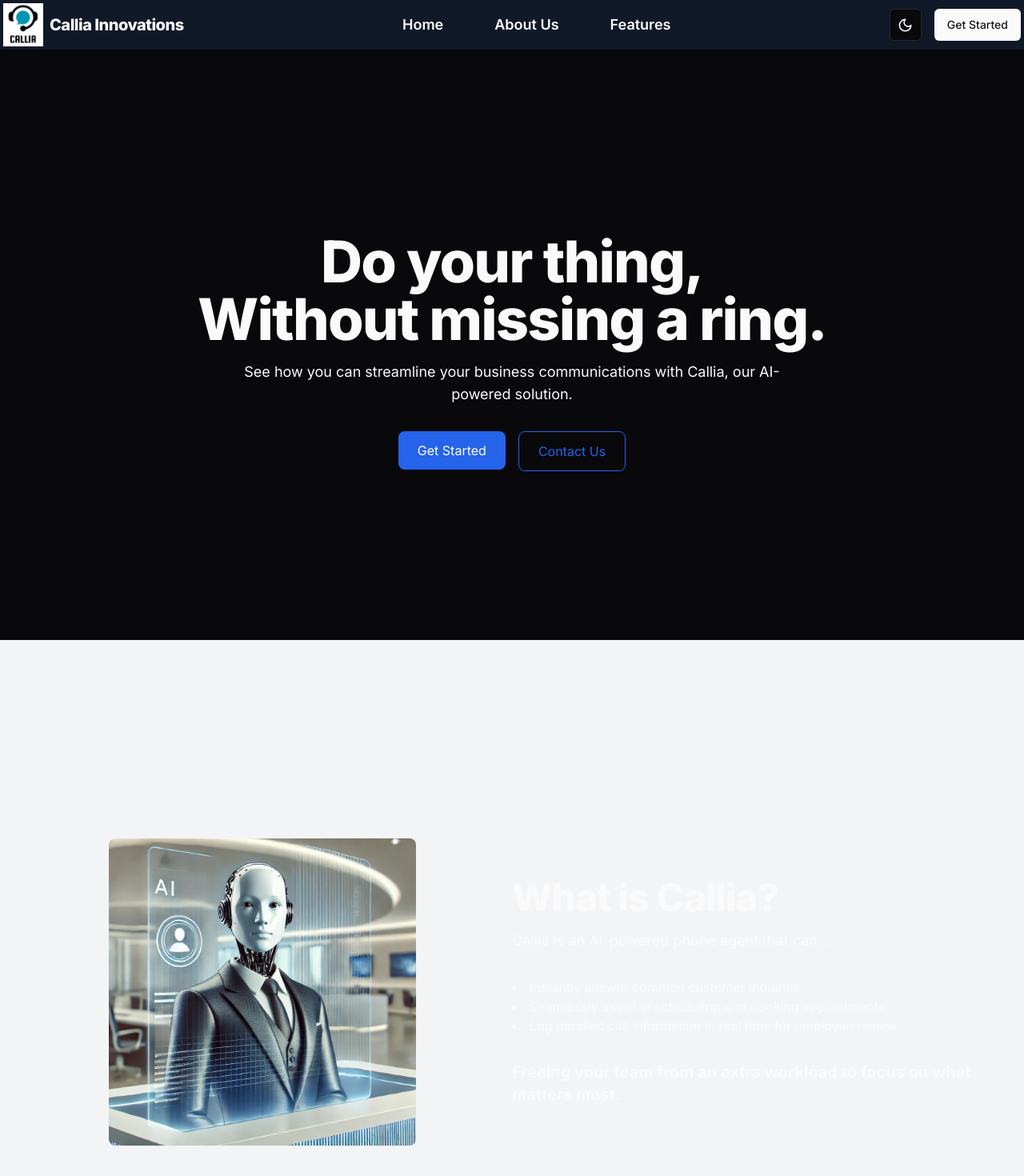
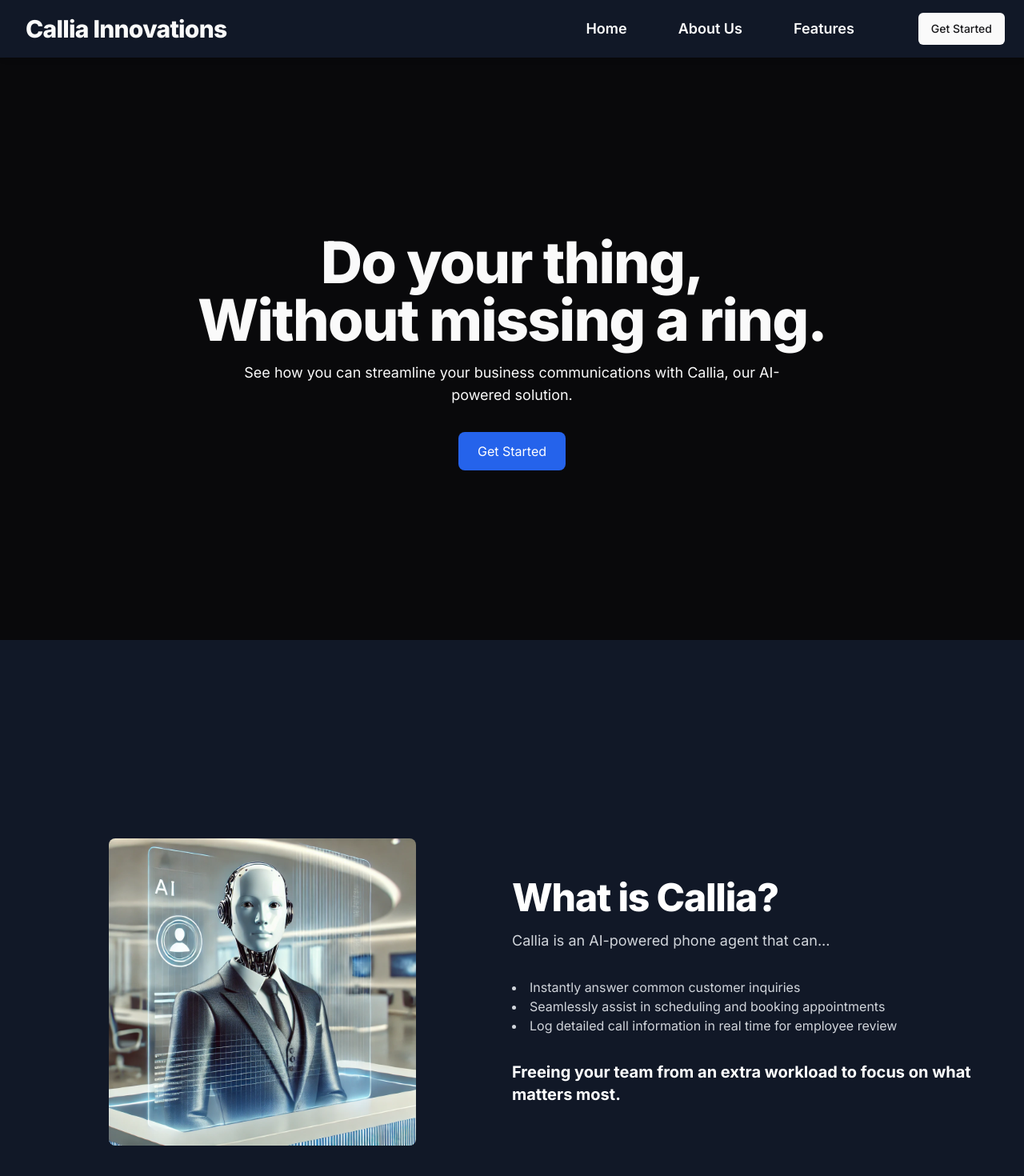
Before and after one commit to nebilawako/calliawebsite, a Next.js app in the folder client/: page / in a window 1280 px wide. Shown: the top 1470 px of the page at 80% size. Built offline with nearby package versions, Linux system fonts and the light colour scheme.

Commit message:
business sighup

```diff
--- a/client/app/layout.tsx
+++ b/client/app/layout.tsx
@@ -10,8 +10,8 @@
 });
 
 export const metadata: Metadata = {
-  title: "Create Next App",
-  description: "Generated by create next app",
+  title: "Callia",
+  description: "Generated by callia",
 };
 
 export default function RootLayout({
--- a/client/app/page.tsx
+++ b/client/app/page.tsx
@@ -27,24 +27,17 @@
 return (
 <div className="relative min-h-screen">
       {/* Navigation */}
-  <nav className="fixed top-0 left-0 right-0 flex items-center justify-between p-1 bg-white dark:bg-gray-900 shadow-md z-10">
+      <nav className="fixed top-0 left-0 right-0 flex items-center justify-between py-4 px-6 bg-white dark:bg-gray-900 shadow-md z-10">
   {/* Top-left logo and title */}
   <div className="flex items-center space-x-2">
     <div className="flex justify-center items-center">
-        <Link href="/" aria-label="Homepage">
-          <Image
-            src="/logo.png"
-            alt="FlashFlorte logo"
-            width={50}   // Logo width
-            height={50}  // Logo height
-            priority
-          />
-        </Link>
+      {/* Placeholder for logo */}
     </div>
-      <h1 className="text-6xl font-extrabold tracking-tight sm:text-xl">
-        Callia Innovations  {/* Reduced title font size */}
+    <h1 className="text-4xl sm:text-xl lg:text-3xl font-extrabold tracking-tight">
+      Callia Innovations
     </h1>
   </div>
+
   {/* Hamburger menu for mobile */}
   <div className="md:hidden flex items-center space-x-4">
     <button
@@ -67,9 +60,8 @@
         />
       </svg>
     </button>
-      {/* Mode Toggle for mobile */}
-      <ModeToggle />
   </div>
+
   {/* Mobile menu */}
   {menuOpen && (
     <div className="absolute top-full left-0 w-full bg-white dark:bg-gray-900 shadow-lg z-20 md:hidden">
@@ -84,8 +76,9 @@
       </a>
     </div>
   )}
+
   {/* Tab Navigation for desktop */}
-    <div className="hidden md:flex space-x-16 justify center">
+  <div className="hidden md:flex flex-1 justify-end items-center space-x-16">
     <a href="#home" className="text-lg font-semibold">
       Home
     </a>
@@ -96,14 +89,15 @@
       Features
     </a>
   </div>
+
   {/* Top-right controls for desktop */}
-    <div className="hidden md:flex items-center space-x-4">
-      <ModeToggle />
+  <div className="hidden md:flex items-center space-x-4 ml-20">
     <a href="#signup">
       <Button>Get Started</Button>
     </a>
   </div>
 </nav>
+
 
       {/* Title content */}
     <div
@@ -126,48 +120,43 @@
     Get Started
   </button>
 </a>
-      <button className="px-6 py-3 text-blue-600 bg-transparent border border-blue-600 rounded-lg hover:bg-blue-100">
-        Contact Us
-      </button>
     </div>
   </div>
     </div>
-
-
     {/* What is Callia */}
-
     <div
   id="what"
-  className="flex flex-col md:flex-row items-center justify-center min-h-screen pt-20 md:pt-24 p-4 text-center bg-gray-100"
+  className="flex flex-col md:flex-row items-center justify-center min-h-screen pt-20 md:pt-24 p-4 text-center bg-gray-100 dark:bg-gray-900"
 >
+  {/* Left Column: Image */}
   <div className="flex-1 flex justify-center">
     <img
       src="/wai.webp" // Replace with the actual image path
       alt="AI Agent"
-    className="max-w-xs md:max-w-sm object-contain rounded-lg"  // Add rounded-lg for rounded corners
+      className="max-w-xs md:max-w-sm object-contain rounded-lg" // Add rounded-lg for rounded corners
     />
   </div>
 
   {/* Right Column: Content */}
   <div className="flex-1 flex flex-col items-start md:items-start text-left">
-    <h1 className="text-6xl font-extrabold tracking-tight lg:text-5xl mb-4">
+    <h1 className="text-6xl font-extrabold tracking-tight lg:text-5xl mb-4 text-gray-800 dark:text-white">
       What is Callia?
     </h1>
-    <p className="text-lg mb-8 max-w-2xl">
+    <p className="text-lg mb-8 max-w-2xl text-gray-700 dark:text-gray-300">
       Callia is an AI-powered phone agent that can...
     </p>
-    <ul className="list-disc list-inside mb-8">
+    <ul className="list-disc list-inside mb-8 text-gray-700 dark:text-gray-300">
       <li>Instantly answer common customer inquiries</li>
       <li>Seamlessly assist in scheduling and booking appointments</li>
       <li>Log detailed call information in real time for employee review</li>
     </ul>
-    <h1 className="text-xl font-bold">
+    <h1 className="text-xl font-bold text-gray-800 dark:text-white">
       Freeing your team from an extra workload to focus on what matters most.
     </h1>
   </div>
     </div>
 
-
+    {/* Features */}
     <div
   id="features"
   className="flex flex-col items-center min-h-screen p-4"
@@ -286,6 +275,9 @@
   </div>
     </div>
 
+
+
+    {/* Contact Us */}
     <div id="signup" className="py-12 px-6">
       <div className="grid grid-cols-1 md:grid-cols-2 gap-10 items-center max-w-5xl mx-auto">
         {/* Content Section */}
@@ -303,13 +295,13 @@
           <Dialog>
             <DialogTrigger asChild>
               <button className="inline-block bg-blue-600 text-white px-6 py-3 rounded-md text-lg hover:bg-blue-800 transition-colors">
-                Business Sign-Up
+                Contact Us
               </button>
             </DialogTrigger>
 
             <DialogContent>
               <DialogHeader>
-                <DialogTitle>Business Sign-Up</DialogTitle>
+                <DialogTitle>Contact Us</DialogTitle>
                 <p>
                   Let us reach out and help onboard you to the platform.
                 </p>
@@ -320,18 +312,9 @@
                     htmlFor="firstName"
                     className="block text-sm font-medium text-gray-700"
                   >
-                    First Name
+                    Business Name
                   </label>
-                  <Input id="firstName" type="text" placeholder="John" />
-                </div>
-                <div>
-                  <label
-                    htmlFor="lastName"
-                    className="block text-sm font-medium text-gray-700"
-                  >
-                    Last Name (optional)
-                  </label>
-                  <Input id="lastName" type="text" placeholder="Doe" />
+                  <Input id="businessName" type="text" placeholder="Callia" />
                 </div>
                 <div>
                   <label
@@ -347,44 +330,31 @@
                     required
                   />
                 </div>
-                <div>
+                {/* <div>
                   <label
-                    htmlFor="businessName"
+                    htmlFor="subject"
                     className="block text-sm font-medium text-gray-700"
                   >
-                    Business Name
+                    Subject
                   </label>
                   <Input
-                    id="businessName"
+                    id="subject"
                     type="text"
                     placeholder="Your Business"
                     required
                   />
-                </div>
+                </div> */}
                 <div>
                   <label
-                    htmlFor="phoneNumber"
+                    htmlFor="Message"
                     className="block text-sm font-medium text-gray-700"
                   >
-                    Phone Number (optional)
+                    Message
                   </label>
                   <Input
-                    id="phoneNumber"
+                    id="message"
                     type="text"
-                    placeholder="4031231234"
-                  />
-                </div>
-                <div>
-                  <label
-                    htmlFor="websiteUrl"
-                    className="block text-sm font-medium text-gray-700"
-                  >
-                    Website URL (optional)
-                  </label>
-                  <Input
-                    id="websiteUrl"
-                    type="text"
-                    placeholder="www.callia.ca"
+                    placeholder="Input Text here"
                   />
                 </div>
               </form>
@@ -412,9 +382,6 @@
         </div>
       </div>
     </div>
-
-
-
     {/* Footer */}
     <footer className="mt-16 px-4 py-8 bg-slate-100 dark:bg-gray-800">
         <div className="max-w-4xl mx-auto text-center">
@@ -423,6 +390,8 @@
           </p>
         </div>
     </footer>
+
+
 </div>
   );
 }
```
Also changed, not shown: client/public/logo.png. Lines whose indentation alone changed are shown as unchanged.
